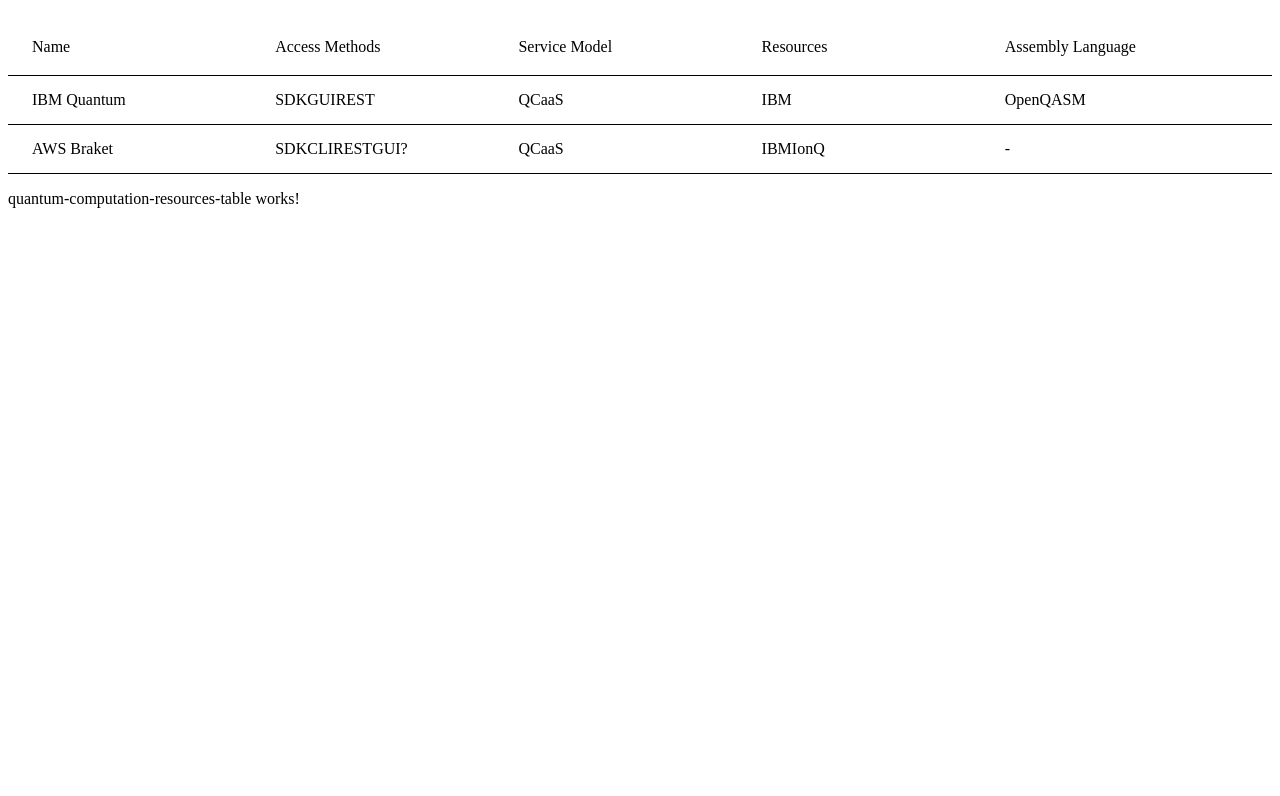
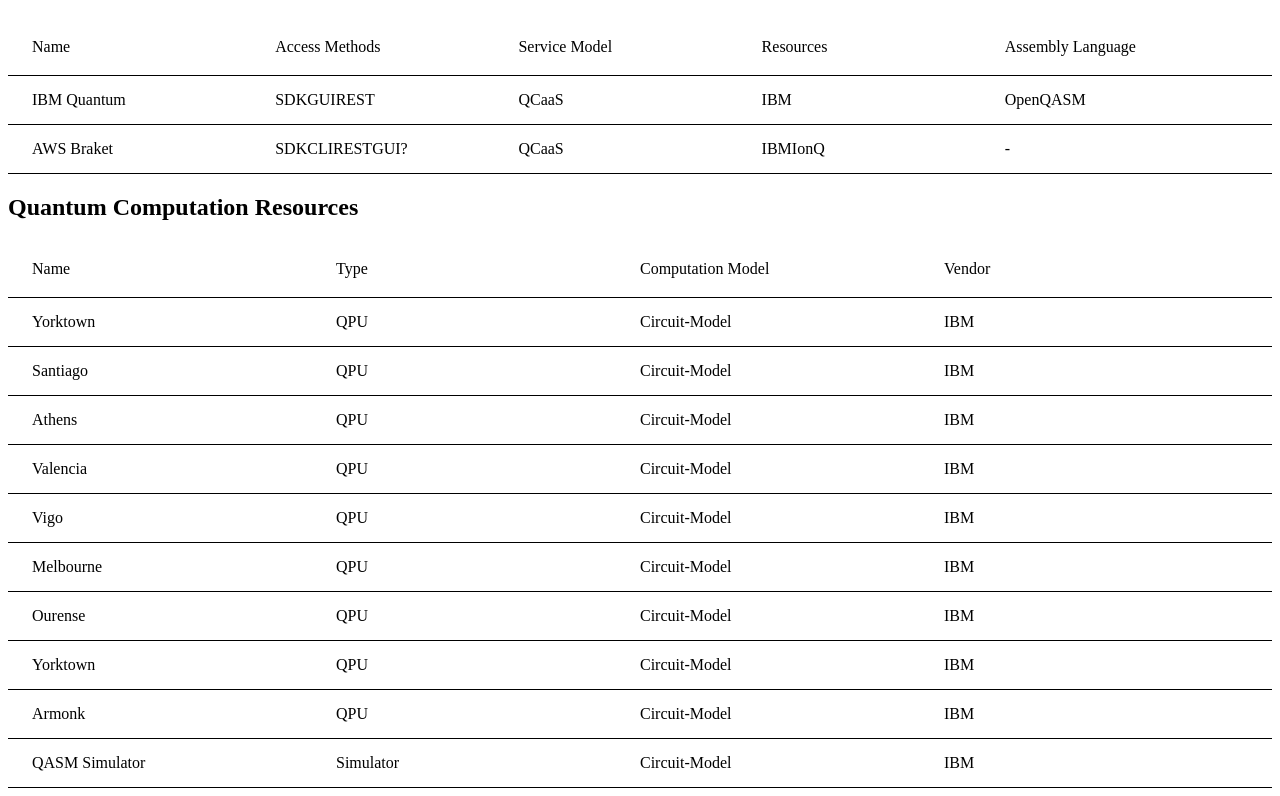
Before and after one commit to UST-QuAntiL/Qverview, an Angular app: page / in a window 1280 px wide. Shown: the part 453-1249 px from the top of the page. Before the commit the page ends 800 px from the top, so only its background shows below. Built offline with nearby package versions, Linux system fonts and the light colour scheme.

Commit message:
Create Quantum Computation Resource table and mock entry

```diff
--- /dev/null
+++ b/src/app/quantum-computation-resource/quantum-computation-resource.service.ts
@@ -0,0 +1,77 @@
+import { Injectable } from '@angular/core';
+import { QuantumComputationResource } from './quantum-computation-resource.model';
+
+@Injectable({
+  providedIn: 'root'
+})
+export class QuantumComputationResourceService {
+
+  quantumComputationResources: QuantumComputationResource[] = [
+    {
+      name: 'Yorktown',
+      type: 'QPU',
+      computationModel: 'Circuit-Model',
+      vendor: 'IBM'
+    },
+    {
+      name: 'Santiago',
+      type: 'QPU',
+      computationModel: 'Circuit-Model',
+      vendor: 'IBM'
+    },
+    {
+      name: 'Athens',
+      type: 'QPU',
+      computationModel: 'Circuit-Model',
+      vendor: 'IBM'
+    },
+    {
+      name: 'Valencia',
+      type: 'QPU',
+      computationModel: 'Circuit-Model',
+      vendor: 'IBM'
+    },
+    {
+      name: 'Vigo',
+      type: 'QPU',
+      computationModel: 'Circuit-Model',
+      vendor: 'IBM'
+    },
+    {
+      name: 'Melbourne',
+      type: 'QPU',
+      computationModel: 'Circuit-Model',
+      vendor: 'IBM'
+    },
+    {
+      name: 'Ourense',
+      type: 'QPU',
+      computationModel: 'Circuit-Model',
+      vendor: 'IBM'
+    },
+    {
+      name: 'Yorktown',
+      type: 'QPU',
+      computationModel: 'Circuit-Model',
+      vendor: 'IBM'
+    },
+    {
+      name: 'Armonk',
+      type: 'QPU',
+      computationModel: 'Circuit-Model',
+      vendor: 'IBM'
+    },
+    {
+      name: 'QASM Simulator',
+      type: 'Simulator',
+      computationModel: 'Circuit-Model',
+      vendor: 'IBM'
+    },
+  ];
+
+  constructor() { }
+
+  getQuantumComputationResource(): QuantumComputationResource[] {
+    return this.quantumComputationResources;
+  }
+}
--- a/src/app/quantum-computation-resource/quantum-computation-resources-table/quantum-computation-resources-table.component.html
+++ b/src/app/quantum-computation-resource/quantum-computation-resources-table/quantum-computation-resources-table.component.html
@@ -1 +1,25 @@
-<p>quantum-computation-resources-table works!</p>
+<h2>Quantum Computation Resources</h2>
+<div *ngIf="dataSource">
+    <mat-table class="mat-elevation-z8" [dataSource]="dataSource">
+        <ng-container matColumnDef="name">
+            <mat-header-cell *matHeaderCellDef>Name</mat-header-cell>
+            <mat-cell *matCellDef="let qcs">{{qcs.name}}</mat-cell>
+        </ng-container>
+        <ng-container matColumnDef="type">
+            <mat-header-cell *matHeaderCellDef>Type</mat-header-cell>
+            <mat-cell *matCellDef="let qcs">{{qcs.type}}</mat-cell>
+        </ng-container>
+        <ng-container matColumnDef="computationModel">
+            <mat-header-cell *matHeaderCellDef>Computation Model</mat-header-cell>
+            <mat-cell *matCellDef="let qcs">{{qcs.computationModel}}</mat-cell>
+        </ng-container>
+        <ng-container matColumnDef="vendor">
+            <mat-header-cell *matHeaderCellDef>Vendor</mat-header-cell>
+            <mat-cell *matCellDef="let qcs">{{qcs.vendor}}</mat-cell>
+        </ng-container>
+
+
+        <mat-header-row *matHeaderRowDef="displayedColumns"></mat-header-row>
+        <mat-row *matRowDef="let row; columns: displayedColumns"></mat-row>
+    </mat-table>
+</div>
--- a/src/app/quantum-computation-resource/quantum-computation-resources-table/quantum-computation-resources-table.component.ts
+++ b/src/app/quantum-computation-resource/quantum-computation-resources-table/quantum-computation-resources-table.component.ts
@@ -1,4 +1,6 @@
 import { Component, OnInit } from '@angular/core';
+import { QuantumComputationResourceService } from '../quantum-computation-resource.service';
+import { MatTableDataSource } from "@angular/material/table";
 
 @Component({
   selector: 'app-quantum-computation-resources-table',
@@ -7,7 +9,17 @@
 })
 export class QuantumComputationResourcesTableComponent implements OnInit {
 
-  constructor() { }
+  dataSource;
+  displayedColumns = [
+    'name',
+    'type',
+    'computationModel',
+    'vendor'
+  ];
+
+  constructor(qcrS: QuantumComputationResourceService) {
+    this.dataSource = new MatTableDataSource(qcrS.getQuantumComputationResource());
+  }
 
   ngOnInit(): void {
   }
```
Also changed, not shown: 1 other file (tests, documents, lock files or other folders).
